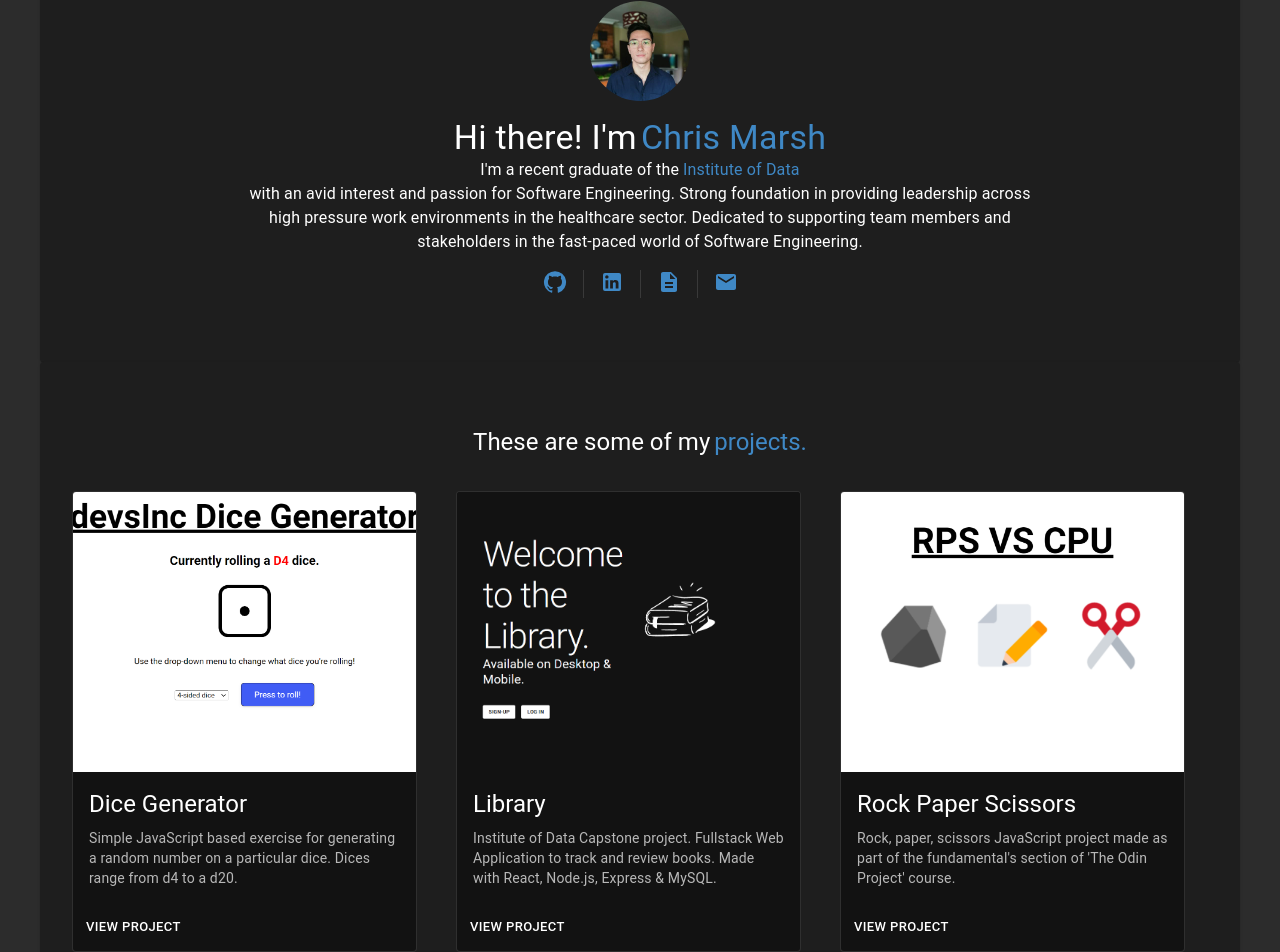
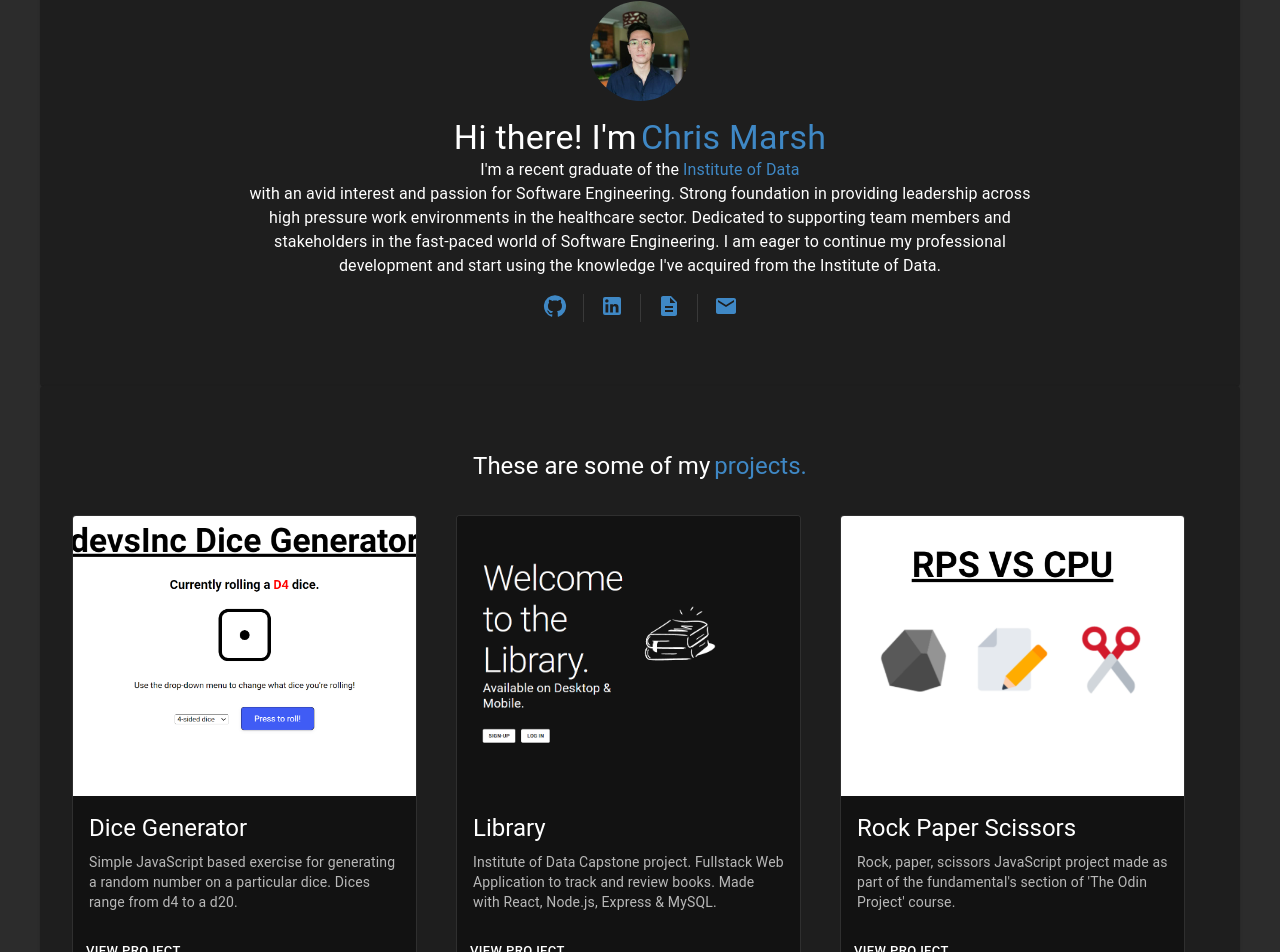
Before and after one commit to cjm97/cjm97.github.io, a React (Vite) app: page / in a window 1280 px wide. Shown: the part 132-1084 px from the top of the page. Built offline with nearby package versions, Linux system fonts and the light colour scheme.

Commit message:
fixed nav links and image links

```diff
--- a/src/App.css
+++ b/src/App.css
@@ -14,3 +14,8 @@ html {
 .language_img:hover {
     transform: scale(1.1);
 }
+
+.burger__menu--link {
+ text-decoration: none;
+ color: inherit;
+}
--- a/src/components/HeroSection.jsx
+++ b/src/components/HeroSection.jsx
@@ -42,7 +42,7 @@ export default function HeroSection() {
             foundation in providing leadership across high pressure work
             environments in the healthcare sector. Dedicated to supporting team
             members and stakeholders in the fast-paced world of Software
-            Engineering.
+            Engineering. I am eager to continue my professional development and start using the knowledge I've acquired from the Institute of Data.
           </Typography>
         </Box>
         <Box sx={{display:'flex', justifyContent:'center', pt:'1rem'}}>
@@ -61,7 +61,7 @@ export default function HeroSection() {
               <LinkedInIcon color='secondary' />
             </a>
             <a
-              href='public/RESUME.pdf'
+              href='/RESUME.pdf'
               target='_blank
           '
             >
--- a/src/components/Projects.jsx
+++ b/src/components/Projects.jsx
@@ -10,26 +10,29 @@ import { Box, Grid, Paper } from '@mui/material';
 const projectItems = [
   {
     projectName: 'Dice Generator',
-    image: '/public/dicegeneratorproject.png',
+    image: '/dicegeneratorproject.png',
     description:
       'Simple JavaScript based exercise for generating a random number on a particular dice. Dices range from d4 to a d20.',
+    link: 'https://cjm97.github.io/DiceGenerator/',
   },
   {
     projectName: 'Library',
-    image: '/public/Library.io.png',
+    image: '/Library.io.png',
     description:
       'Institute of Data Capstone project. Fullstack Web Application to track and review books. Made with React, Node.js, Express & MySQL.',
+    link: 'https://github.com/cjm97/library.io',
   },
   {
     projectName: 'Rock Paper Scissors',
-    image: '/public/topsrpsproject.png',
+    image: '/topsrpsproject.png',
     description:
       "Rock, paper, scissors JavaScript project made as part of the fundamental's section of 'The Odin Project' course.",
+    link: 'https://cjm97.github.io/RPS/',
   },
 ];
 export default function Projects() {
   return (
-    <Paper sx={{ padding: '2rem' }} id="projects">
+    <Paper sx={{ padding: '2rem' }} id='projects'>
       <Box textAlign={'center'}>
         <Typography variant='h5' py={'2rem'} display={'inline-block'}>
           These are some of my
@@ -38,7 +41,12 @@ export default function Projects() {
           projects.
         </Typography>
       </Box>
-      <Grid container spacing={2} justifyContent={'center'} alignItems={'center'}>
+      <Grid
+        container
+        spacing={2}
+        justifyContent={'center'}
+        alignItems={'center'}
+      >
         {projectItems.map((project) => (
           <Grid item xs={8} sm={6} md={4} key={project.projectName}>
             <Card variant='outlined' sx={{ maxWidth: 345 }}>
@@ -57,7 +65,9 @@ export default function Projects() {
                 </Typography>
               </CardContent>
               <CardActions>
-                <Button size='small'>View Project</Button>
+                <Button size='small' href={project.link} target='_blank'>
+                  View Project
+                </Button>
               </CardActions>
             </Card>
           </Grid>
--- a/src/components/ResponsiveAppBar.jsx
+++ b/src/components/ResponsiveAppBar.jsx
@@ -90,8 +90,18 @@ function ResponsiveAppBar() {
               }}
             >
               {pages.map((page) => (
-                <MenuItem key={page} onClick={handleCloseNavMenu}>
-                  <Typography textAlign='center'>{page}</Typography>
+                <MenuItem key={page} onClick={handleCloseNavMenu} >
+                  <a
+                    href={
+                      page === 'Contact'
+                        ? 'https://www.linkedin.com/in/christopher-marsh-b512b3199/'
+                        : `#${page.toLowerCase()}`
+                    }
+                    target={page === 'Contact' ? '_blank' : '_self'}
+                    className="burger__menu--link"
+                  >
+                    <Typography textAlign='center' >{page}</Typography>
+                  </a>
                 </MenuItem>
               ))}
             </Menu>
@@ -134,6 +144,7 @@ function ResponsiveAppBar() {
                     ? 'https://www.linkedin.com/in/christopher-marsh-b512b3199/'
                     : `#${page.toLowerCase()}`
                 }
+                target={page === 'Contact' ? '_blank' : '_self'}
               >
                 {page}
               </Button>
```
